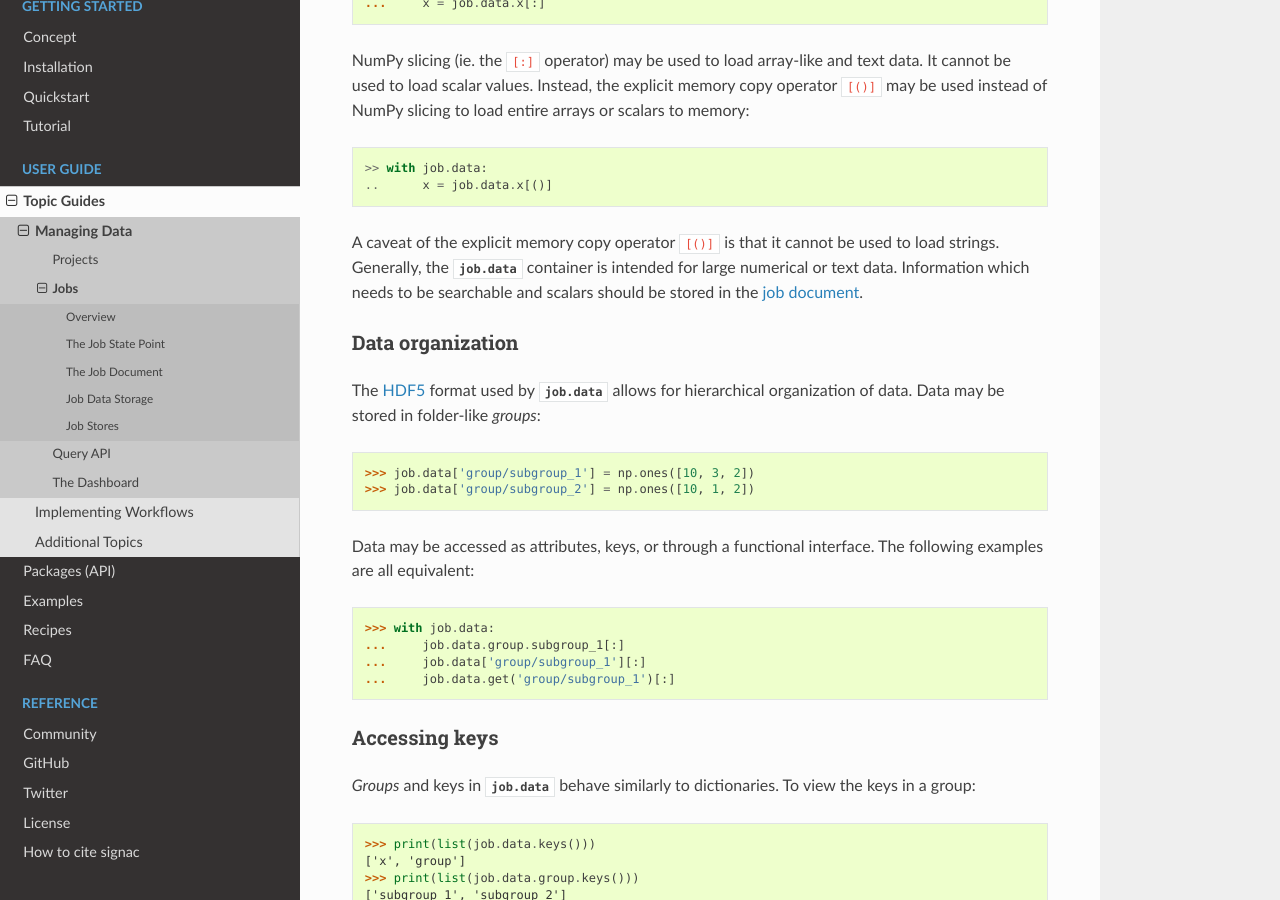
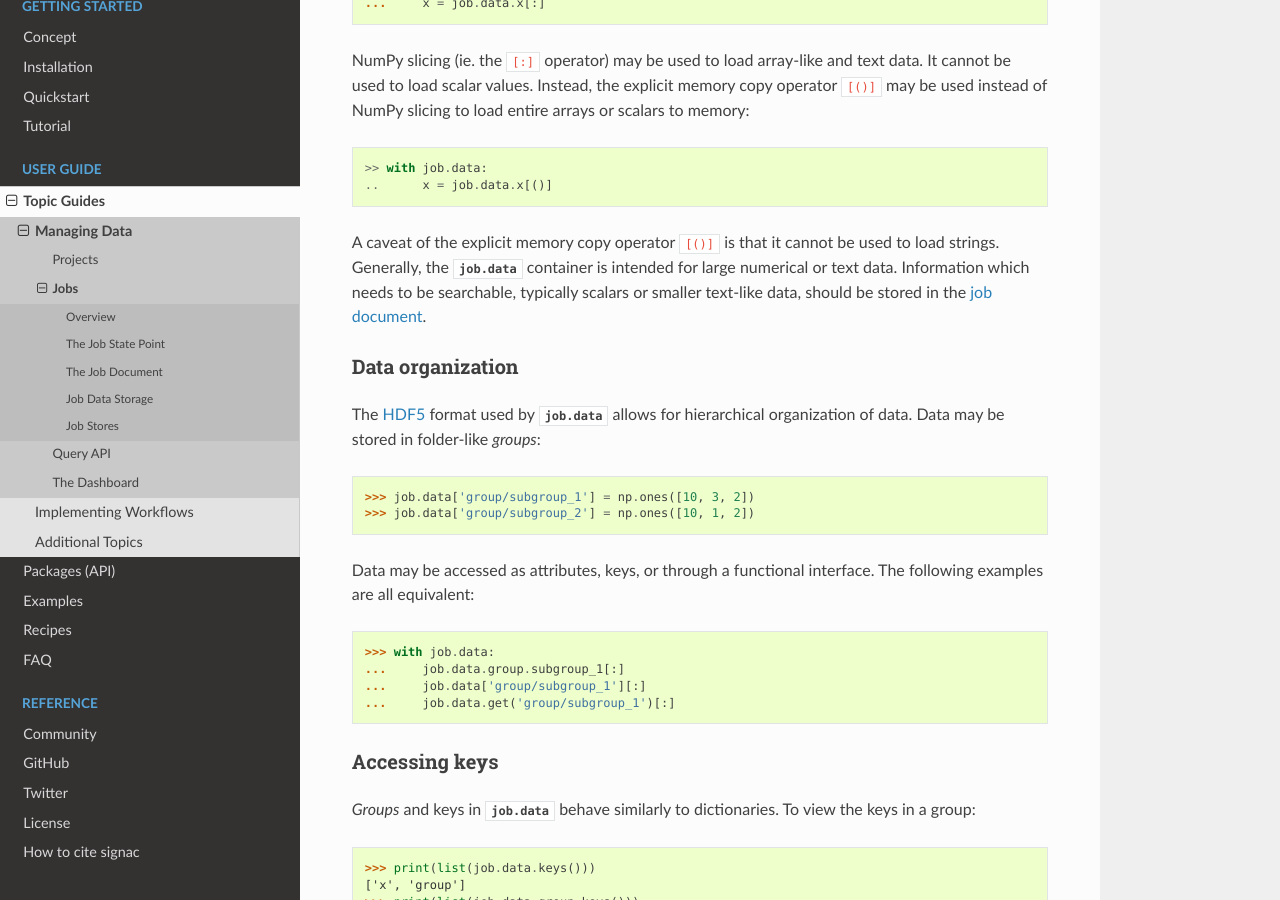
Before and after one commit to glotzerlab/signac-docs, a Sphinx documentation site: the page built from docs/source/jobs.rst, in a window 1280 px wide and 900 px high, scrolled down 6981 px. Built offline with Sphinx 7.4.7 and the Read the Docs theme 2.0.0, drawn with Linux system fonts in a browser that asks for light colours.

Commit message:
Update docs/source/jobs.rst
Co-Authored-By: Carl Simon Adorf <csadorf@umich.edu>

```diff
--- a/docs/source/jobs.rst
+++ b/docs/source/jobs.rst
@@ -325,7 +325,7 @@ Instead, the explicit memory copy operator ``[()]`` may be used instead of NumPy
 
 A caveat of the explicit memory copy operator ``[()]`` is that it cannot be used to load strings.
 Generally, the :py:attr:`job.data` container is intended for large numerical or text data.
-Information which needs to be searchable and scalars should be stored in the :ref:`job document <project-job-document>`.
+Information which needs to be searchable, typically scalars or smaller text-like data, should be stored in the :ref:`job document <project-job-document>`.
 
 
 Data organization
```
